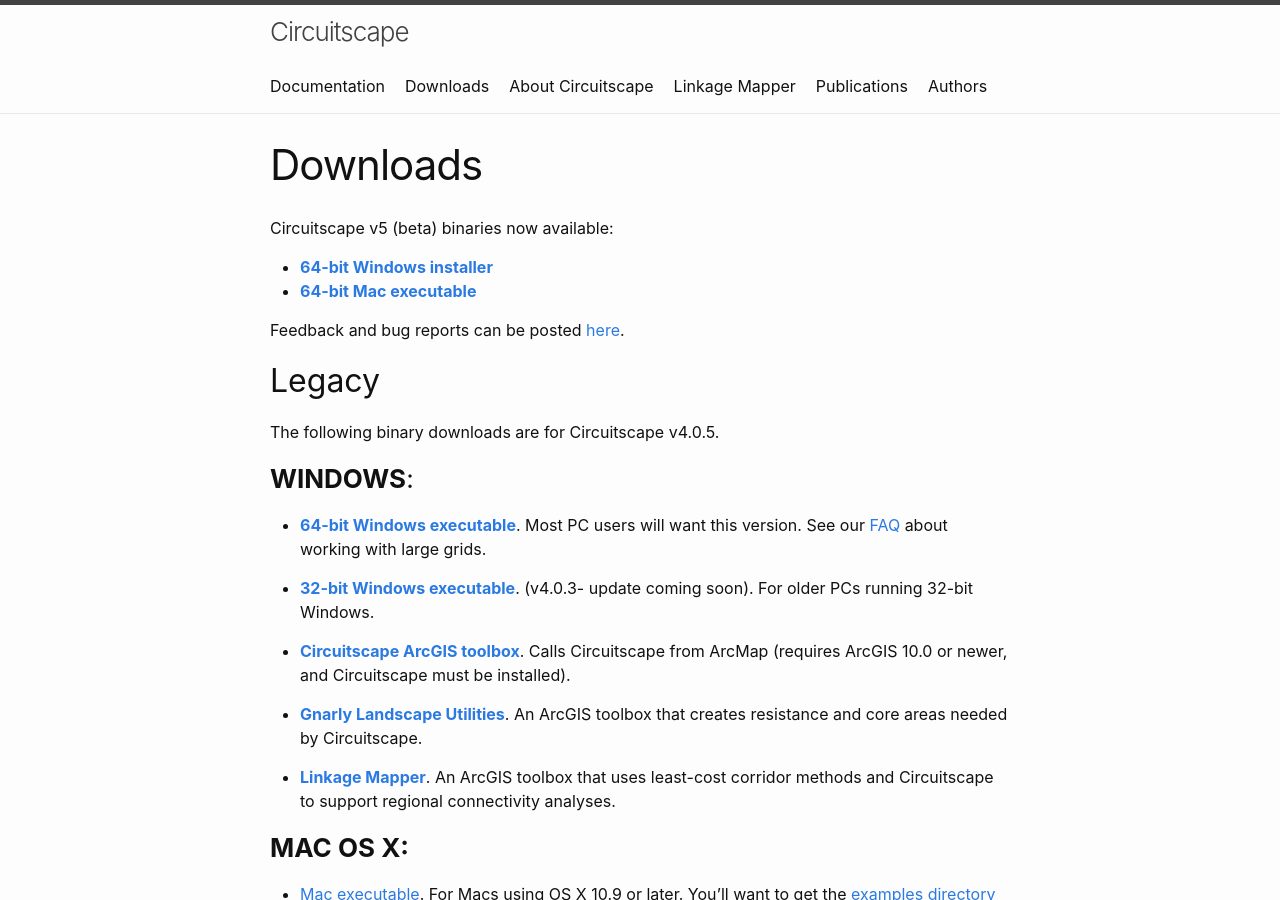
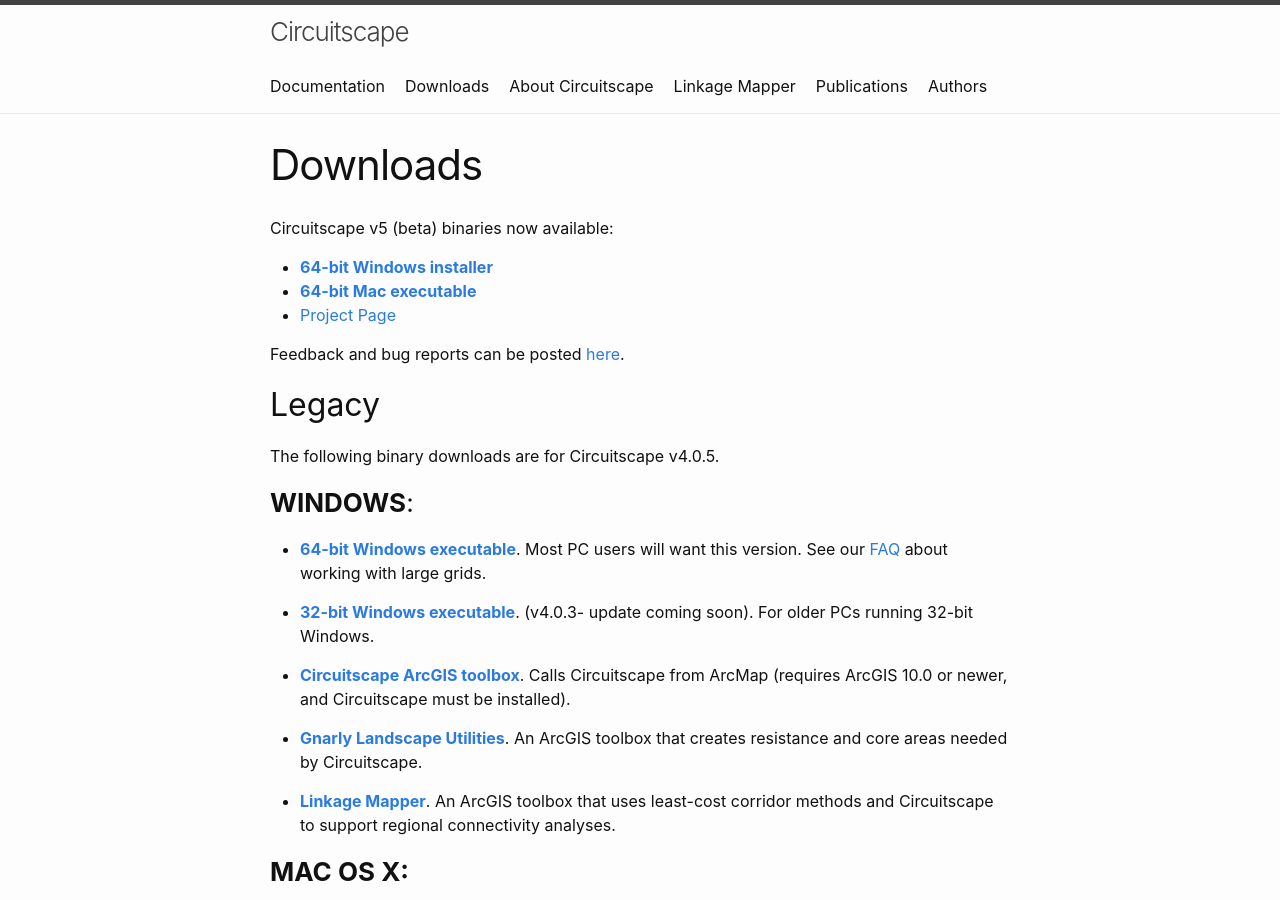
Before and after one commit to Circuitscape/www.circuitscape.org, a Jekyll site: the page built from downloads.md, in a window 1280 px wide and 900 px high. Built offline with Jekyll 4.4.1, drawn with Linux system fonts in a browser that asks for light colours.

Commit message:
Add download links to the project page

```diff
--- a/downloads.md
+++ b/downloads.md
@@ -8,6 +8,7 @@
 
 * [**64-bit Windows installer**](https://newcircuitscapebinaries.blob.core.windows.net/binaries/Circuitscape-5.5.0_x64.exe)
 * [**64-bit Mac executable**](https://newcircuitscapebinaries.blob.core.windows.net/binaries/Circuitscape-5.5.0.dmg)
+* [Project Page](https://github.com/Circuitscape/Circuitscape.jl)
 
 Feedback and bug reports can be posted [here](https://github.com/Circuitscape/Circuitscape.jl/issues).
 
```
